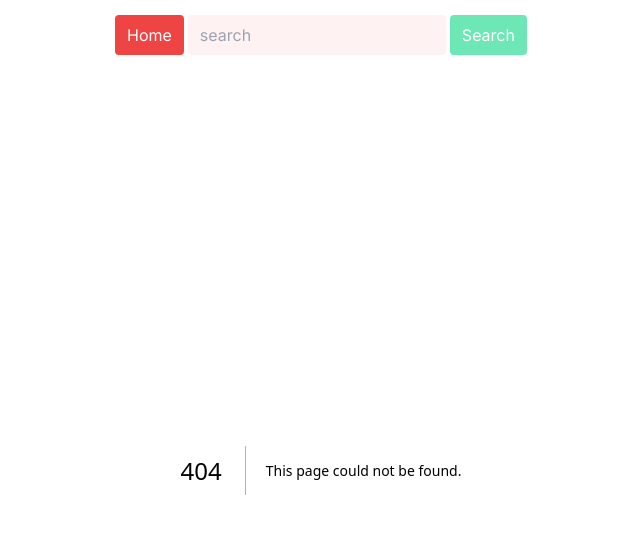
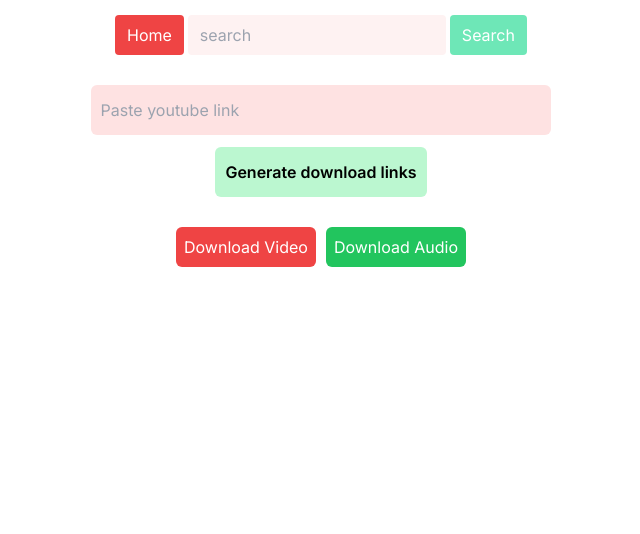
Before and after one commit to smhasnanmonir/Next-Tube, a Next.js app: page /downloader/downloadLink/1 in a window 1280 px wide. Before the commit this address had no page. Shown: the top 534 px of the page, without its empty margins (319-959 px from the left). Built offline with nearby package versions, Linux system fonts and the light colour scheme; no server answers.

Commit message:
youtube downloader added

```diff
--- a/src/ApiFetch/ReuseableFetch.jsx
+++ b/src/ApiFetch/ReuseableFetch.jsx
@@ -1,3 +1,4 @@
+"use client";
 import useSWR from "swr";
 const fetcher = (...args) => fetch(...args).then((res) => res.json());
 const ReuseableFetch = (video_url) => {
--- a/src/app/channel/[id]/page.js
+++ b/src/app/channel/[id]/page.js
@@ -1,17 +1,22 @@
 /* eslint-disable @next/next/no-img-element */
 "use client";
 
-// import ChannelDetails from "@/ApiFetch/ChannelDetails";
 import ReuseableFetch from "@/ApiFetch/ReuseableFetch";
-// import VideoDetails from "@/ApiFetch/VideoDetails";
+import LoadingScreen from "@/components/LoadingScreen/LoadingScreen";
+import VideoBox from "@/components/VideoBox/VideoBox";
 
 const ChannelPage = ({ params }) => {
   const { data, isLoading } = ReuseableFetch(
     `https://vid.priv.au/api/v1/channels/${params?.id}`
   );
-  console.log(data);
-  // const {data: data1, isLoading: isLoading1 } = VideoDetails()
   return (
+    <>
+      {isLoading ? (
+        <>
+          <LoadingScreen></LoadingScreen>
+        </>
+      ) : (
+        <>
           <div className="">
             <img
               className="brightness-50 w-full h-[250px] object-cover"
@@ -31,9 +36,17 @@
               </div>
             </div>
             <div>
-        <h1 className="font-bold">Channel Videos</h1>
+              <h1 className="font-bold pb-[25px]">Channel Videos</h1>
+              <div className="grid md:grid-cols-4 grid-cols-1 gap-4">
+                {data?.latestVideos?.map((vid) => (
+                  <VideoBox key={vid?.videoId} data={vid}></VideoBox>
+                ))}
               </div>
             </div>
+          </div>
+        </>
+      )}
+    </>
   );
 };
 
--- /dev/null
+++ b/src/app/downloader/downloadLink/[id]/page.js
@@ -0,0 +1,47 @@
+"use client";
+
+import ReuseableFetch from "@/ApiFetch/ReuseableFetch";
+import LoadingScreen from "@/components/LoadingScreen/LoadingScreen";
+
+const page = ({ params }) => {
+  const { data, isLoading } = ReuseableFetch(
+    `https://vid.priv.au/api/v1/videos/${params?.id}`
+  );
+  console.log(data);
+  return (
+    <div>
+      {isLoading ? (
+        <>
+          <LoadingScreen></LoadingScreen>
+        </>
+      ) : (
+        <>
+          <div className="grid place-items-center">
+            <h1 className="font-semibold mt-[10px]">{data?.title}</h1>
+            <div className="flex md:flex-row flex-col  gap-[10px] py-[5px]">
+              <a
+                className="text-center px-2 py-2 bg-red-500 rounded-md text-white hover:bg-red-600"
+                href={data?.formatStreams?.[2]?.url}
+                download={`${data?.title}.mp4`}
+                target="_blank"
+              >
+                Download Video
+              </a>
+              <a
+                className="text-center px-2 py-2 bg-green-500 rounded-md text-white hover:bg-green-600"
+                href={data?.adaptiveFormats?.[4]?.url}
+                type="audio"
+                download={`${data?.title}.mp3`}
+                target="_blank"
+              >
+                Download Audio
+              </a>
+            </div>
+          </div>
+        </>
+      )}
+    </div>
+  );
+};
+
+export default page;
--- /dev/null
+++ b/src/app/downloader/layout.js
@@ -0,0 +1,12 @@
+import DownloadVideoSection from "@/components/DownloadVideoSection/DownloadVideoSection";
+
+const layout = ({ children }) => {
+  return (
+    <div>
+      <DownloadVideoSection></DownloadVideoSection>
+      {children}
+    </div>
+  );
+};
+
+export default layout;
--- /dev/null
+++ b/src/app/downloader/page.js
@@ -0,0 +1,5 @@
+const page = () => {
+  return <div></div>;
+};
+
+export default page;
--- a/src/app/page.js
+++ b/src/app/page.js
@@ -1,8 +1,16 @@
 import TrendingVideosHome from "@/TrendingHome/TrendingVideosHome";
-
+import Link from "next/link";
 export default function Home() {
   return (
-    <main className="">
+    <main className="grid place-items-center">
+      <div>
+        <Link
+          href={"/downloader"}
+          className="inline-block py-[12px] px-[10px] bg-orange-300 rounded-md "
+        >
+          Go to Download Video page
+        </Link>
+      </div>
       <TrendingVideosHome></TrendingVideosHome>
     </main>
   );
--- a/src/app/search/[text]/page.js
+++ b/src/app/search/[text]/page.js
@@ -1,35 +1,37 @@
 "use client";
 
 import SearchApi from "@/ApiFetch/SearchApi";
+import LoadingScreen from "@/components/LoadingScreen/LoadingScreen";
 import VideoBox from "@/components/VideoBox/VideoBox";
-import React from "react";
-import { TailSpin } from "react-loader-spinner";
-
+import Link from "next/link";
 const SearchPage = ({ params }) => {
   const { data, isLoading } = SearchApi(params?.text);
-
   return (
     <>
       {isLoading ? (
         <>
-          <div className="grid place-content-center">
-            <TailSpin
-              height="80"
-              width="80"
-              color="#EE4B2B"
-              ariaLabel="tail-spin-loading"
-              radius="1"
-              wrapperStyle={{}}
-              wrapperClass=""
-              visible={true}
-            />
-          </div>
+          <LoadingScreen></LoadingScreen>
         </>
       ) : (
         <>
+          <div className="py-[25px] flex gap-3">
+            {/* <Link
+              className="bg-red-400 text-white inline-block py-[13px] px-[15px] text-[16px] rounded-md font-semibold"
+              href={`/search/${params?.id}`}
+            >
+              Video
+            </Link>
+
+            <Link
+              className="bg-red-400 text-white inline-block py-[13px] px-[15px] text-[16px] rounded-md font-semibold"
+              href={`/search/${params?.id} lala`}
+            >
+              Channel
+            </Link> */}
+          </div>
           <div className="grid md:grid-cols-3 gap-3">
-            {data?.map((video) => (
-              <VideoBox key={video?.videoId} data={video}></VideoBox>
+            {data?.map((video, i) => (
+              <VideoBox key={i} data={video}></VideoBox>
             ))}
           </div>
         </>
--- a/src/app/video/[id]/page.js
+++ b/src/app/video/[id]/page.js
@@ -12,6 +12,7 @@
 import { TailSpin } from "react-loader-spinner";
 import VideoBox from "@/components/VideoBox/VideoBox";
 import Link from "next/link";
+import LoadingScreen from "@/components/LoadingScreen/LoadingScreen";
 
 const VideoPage = ({ params }) => {
   const { data, isLoading } = VideoDetails(params?.id);
@@ -20,18 +21,7 @@
     <div className=" py-[2%] md:px-0">
       {isLoading ? (
         <>
-          <div className="grid place-items-center">
-            <TailSpin
-              height="80"
-              width="80"
-              color="#EE4B2B"
-              ariaLabel="tail-spin-loading"
-              radius="1"
-              wrapperStyle={{}}
-              wrapperClass=""
-              visible={true}
-            />
-          </div>
+          <LoadingScreen></LoadingScreen>
         </>
       ) : (
         <div className="md:grid grid-cols-3 gap-4">
@@ -48,19 +38,19 @@
                 }
               />
             </Player>
+            <Link
+              className="block hover:text-blue-500 hover:font-semibold transition-all ease-linear duration-200"
+              href={`/channel/${data?.authorId}`}
+            >
               <div className="flex gap-3 items-center pt-[10px]">
                 <img
                   className="rounded-full w-[45px]"
                   src={data?.authorThumbnails?.[4]?.url}
                   alt="Channel DP"
                 />
-              <Link
-                className="block hover:text-blue-500 hover:font-semibold transition-all ease-linear duration-200"
-                href={`/channel/${data?.authorId}`}
-              >
-                {data?.author}
+                <h1>{data?.author}</h1>
+              </div>
             </Link>
-            </div>
             <div className="mt-[10px]">
               <h1 className="font-semibold mt-[10px]">{data?.title}</h1>
               <div className="flex md:flex-row flex-col  gap-[10px] py-[5px]">
--- /dev/null
+++ b/src/components/DownloadVideoSection/DownloadVideoSection.jsx
@@ -0,0 +1,46 @@
+"use client";
+
+import Link from "next/link";
+import { useEffect, useState } from "react";
+
+const DownloadVideoSection = () => {
+  const [inputValue11, setInputValue11] = useState("");
+  const [inputValue12, setInputValue12] = useState("");
+  const link_44 =
+    "https://www.youtube.com/watch?v=TUVcZfQe-Kw&list=RDONdviW7a6NA&index=4&pp=8AUB";
+  console.log(link_44.indexOf("v"));
+  useEffect(() => {
+    if (inputValue11?.charAt(30) == "v") {
+      setInputValue12(inputValue11?.slice(32));
+    } else if (inputValue11?.charAt(15) == "e") {
+      let indexof_1 = inputValue11.indexOf("?");
+      setInputValue12(inputValue11?.slice(17, indexof_1));
+    } else if (inputValue11?.indexOf("v") == 28) {
+      let indexof_1 = inputValue11.indexOf("v");
+      setInputValue12(inputValue11?.slice(indexof_1 + 2));
+    } else if (inputValue11?.charAt(30) == "v" && inputValue11?.length > 60) {
+      let indexof_1 = inputValue11.indexOf("v");
+      let indexof_2 = inputValue11.indexOf("&");
+      setInputValue12(inputValue11?.slice(indexof_1 + 2, indexof_2));
+      console.log(inputValue12);
+    }
+  }, [inputValue11, inputValue12]);
+  return (
+    <div className="grid place-items-center md:py-[15px] py-[15px] gap-3">
+      <input
+        onChange={(e) => setInputValue11(e.target.value)}
+        placeholder="Paste youtube link"
+        className="py-[13px] px-[10px] inline-block bg-red-100 rounded-md md:w-[45%] w-full"
+        type="text"
+      />
+      <Link
+        href={`/downloader/downloadLink/${inputValue12}`}
+        className="px-[10px] py-[13px] bg-green-200 font-semibold rounded-md"
+      >
+        Generate download links
+      </Link>
+    </div>
+  );
+};
+
+export default DownloadVideoSection;
--- /dev/null
+++ b/src/components/LoadingScreen/LoadingScreen.jsx
@@ -0,0 +1,22 @@
+"use client";
+
+import { TailSpin } from "react-loader-spinner";
+
+const LoadingScreen = () => {
+  return (
+    <div className="grid place-items-center">
+      <TailSpin
+        height="80"
+        width="80"
+        color="#EE4B2B"
+        ariaLabel="tail-spin-loading"
+        radius="1"
+        wrapperStyle={{}}
+        wrapperClass=""
+        visible={true}
+      />
+    </div>
+  );
+};
+
+export default LoadingScreen;
--- a/src/components/NavBarComp/NavBarComp.jsx
+++ b/src/components/NavBarComp/NavBarComp.jsx
@@ -5,6 +5,7 @@
 
 const NavBarComp = () => {
   const [inputValue, setInputValue] = useState("");
+  const input_array = inputValue.split(" ").join("-");
   return (
     <div className="py-[15px] place-content-center flex gap-1">
       <Link href="/" className="block bg-red-500 text-white px-3 py-2 rounded">
@@ -20,7 +21,7 @@
             type="text"
           />
           <Link
-            href={`/search/${inputValue}`}
+            href={`/search/${input_array}`}
             className="bg-emerald-300 text-white px-3 py-2 rounded"
             type="submit"
           >
--- a/src/components/VideoBox/VideoBox.jsx
+++ b/src/components/VideoBox/VideoBox.jsx
@@ -10,7 +10,7 @@
       <div className="px-[10px] pb-[15px]">
         <div className="overflow-hidden">
           <img
-            className="w-full max-h-[200px] object-cover"
+            className="w-full max-h-[200px] object-cover transition-all hover:scale-105 duration-200 ease-linear"
             src={
               data?.videoThumbnails?.[0].url
                 ? data?.videoThumbnails?.[0].url
```
Lines whose indentation alone changed are shown as unchanged.
